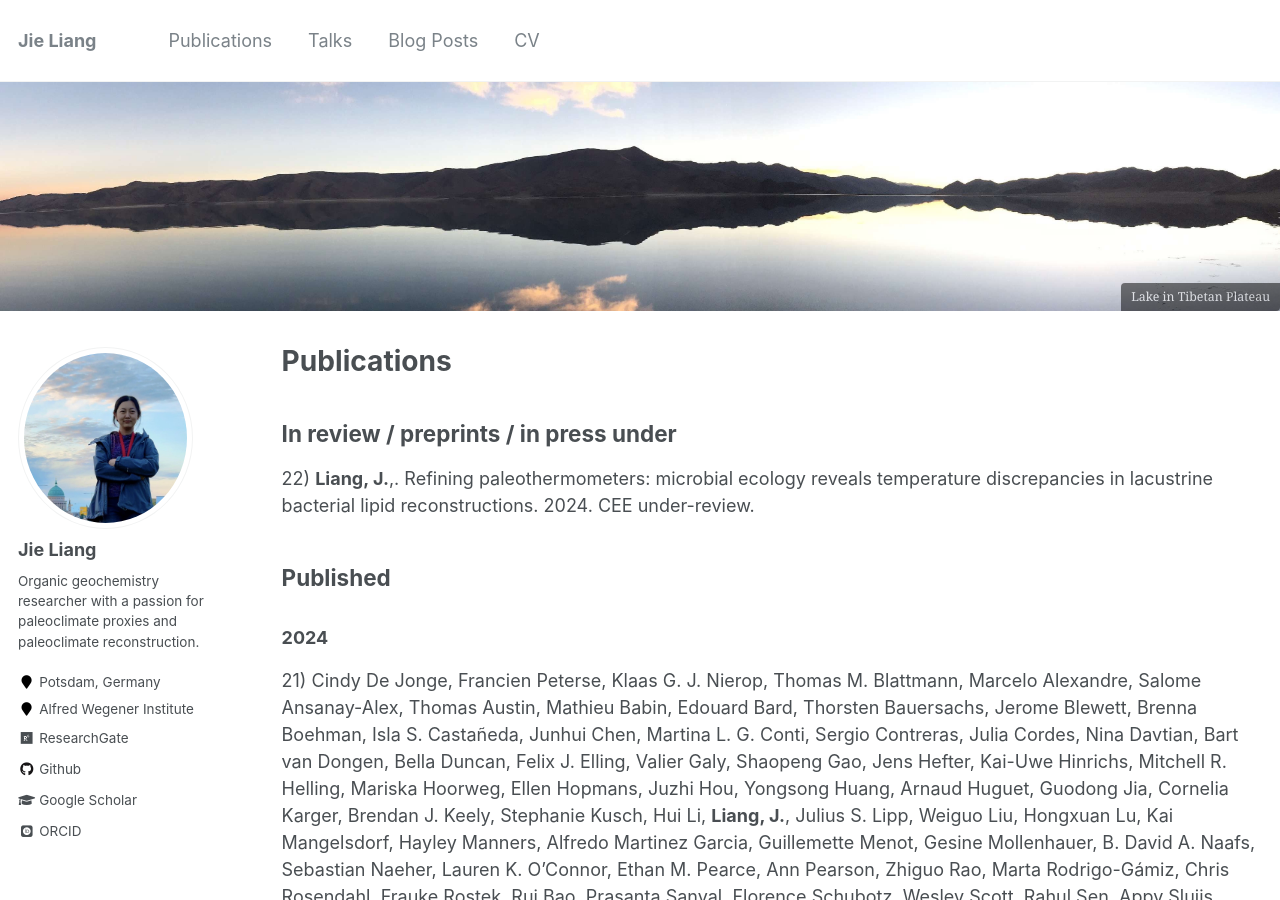
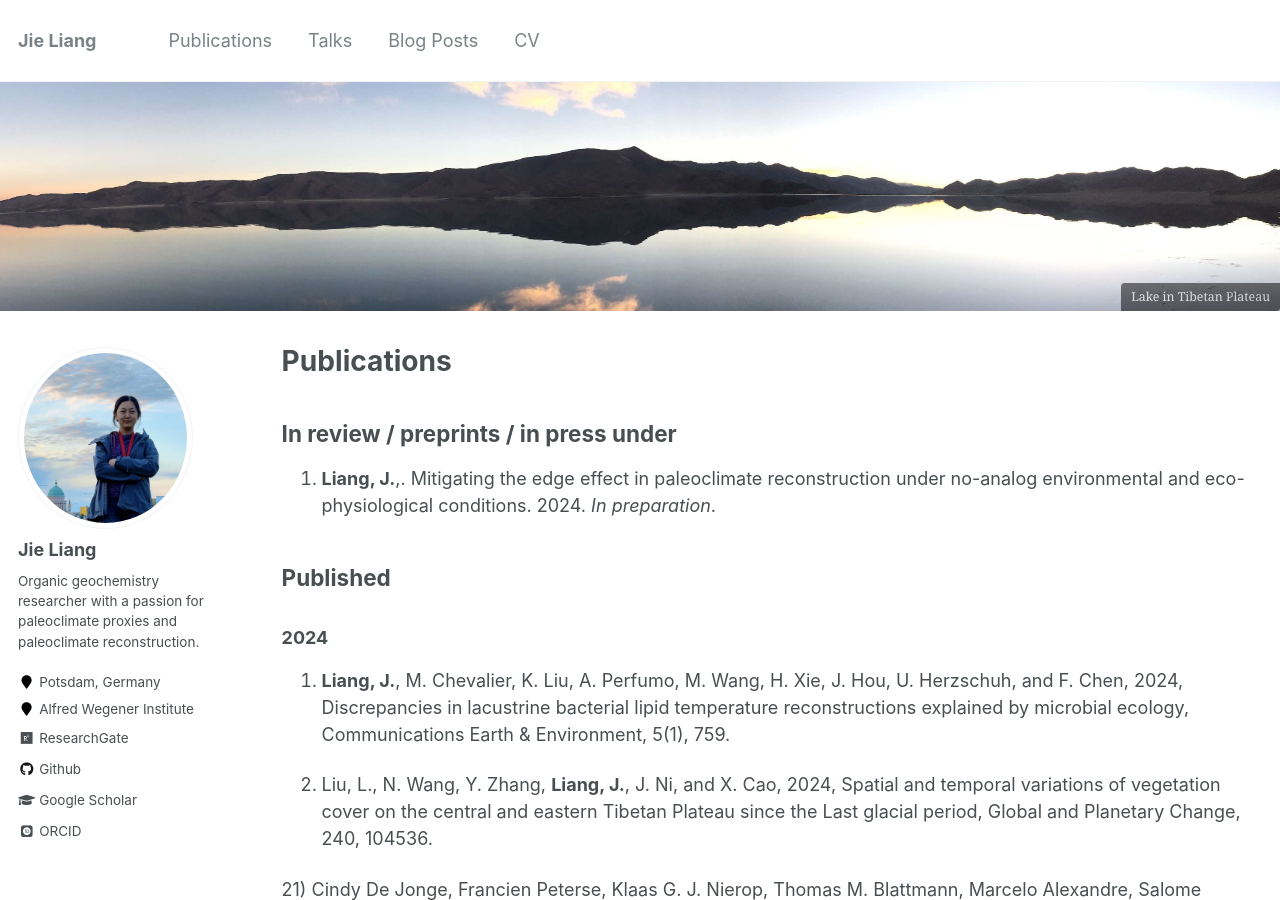
Before and after one commit to jieliangbio/jieliang.github.io, a Jekyll site: the page built from _pages/publications.md, in a window 1280 px wide and 900 px high. Built offline with Jekyll 4.4.1, drawn with Linux system fonts in a browser that asks for light colours; some web fonts are replaced.

Commit message:
Update publications.md

```diff
--- a/_pages/publications.md
+++ b/_pages/publications.md
@@ -16,11 +16,15 @@ header:
 
 ## In review / preprints / in press under
 
-22) **Liang, J.**,.  Refining paleothermometers: microbial ecology reveals temperature discrepancies in lacustrine bacterial lipid reconstructions. 2024. CEE under-review.
+24. **Liang, J.**,.  Mitigating the edge effect in paleoclimate reconstruction under no-analog environmental and eco-physiological conditions. 2024. *In preparation*.
 
 ## Published
 
 ### 2024
+
+23. **Liang, J.**, M. Chevalier, K. Liu, A. Perfumo, M. Wang, H. Xie, J. Hou, U. Herzschuh, and F. Chen, 2024, Discrepancies in lacustrine bacterial lipid temperature reconstructions explained by microbial ecology, Communications Earth & Environment, 5(1), 759.
+
+22. Liu, L., N. Wang, Y. Zhang, **Liang, J.**, J. Ni, and X. Cao, 2024, Spatial and temporal variations of vegetation cover on the central and eastern Tibetan Plateau since the Last glacial period, Global and Planetary Change, 240, 104536.
 
 21) Cindy De Jonge,  Francien Peterse,  Klaas G. J. Nierop,  Thomas M. Blattmann,  Marcelo Alexandre,  Salome Ansanay-Alex,  Thomas Austin,  Mathieu Babin,  Edouard Bard,  Thorsten Bauersachs,  Jerome Blewett,  Brenna Boehman,  Isla S. Castañeda,  Junhui Chen,  Martina L. G. Conti,  Sergio Contreras,  Julia Cordes,  Nina Davtian,  Bart van Dongen,  Bella Duncan,  Felix J. Elling,  Valier Galy,  Shaopeng Gao,  Jens Hefter,  Kai-Uwe Hinrichs,  Mitchell R. Helling,  Mariska Hoorweg,  Ellen Hopmans,  Juzhi Hou,  Yongsong Huang,  Arnaud Huguet,  Guodong Jia,  Cornelia Karger,  Brendan J. Keely,  Stephanie Kusch,  Hui Li,  **Liang, J.**,  Julius S. Lipp,  Weiguo Liu,  Hongxuan Lu,  Kai Mangelsdorf,  Hayley Manners,  Alfredo Martinez Garcia,  Guillemette Menot,  Gesine Mollenhauer,  B. David A. Naafs,  Sebastian Naeher,  Lauren K. O'Connor,  Ethan M. Pearce,  Ann Pearson,  Zhiguo Rao,  Marta Rodrigo-Gámiz,  Chris Rosendahl,  Frauke Rostek,  Rui Bao,  Prasanta Sanyal,  Florence Schubotz,  Wesley Scott,  Rahul Sen,  Appy Sluijs,  Rienk Smittenberg,  Ioana Stefanescu,  Jia Sun,  Paul Sutton,  Jess Tierney,  Eduardo Tejos,  Joan Villanueva,  Huanye Wang,  Josef Werne,  Masanobu Yamamoto,  Huan Yang,  Aifeng Zhou. 2024.Interlaboratory comparison of branched GDGT temperature and pH proxies using soils and lipid extracts. *Geochemistry, Geophysics, Geosystems*, 25, e2024GC011583.[link] (https://doi.org/10.1029/2024GC011583)
 
```
